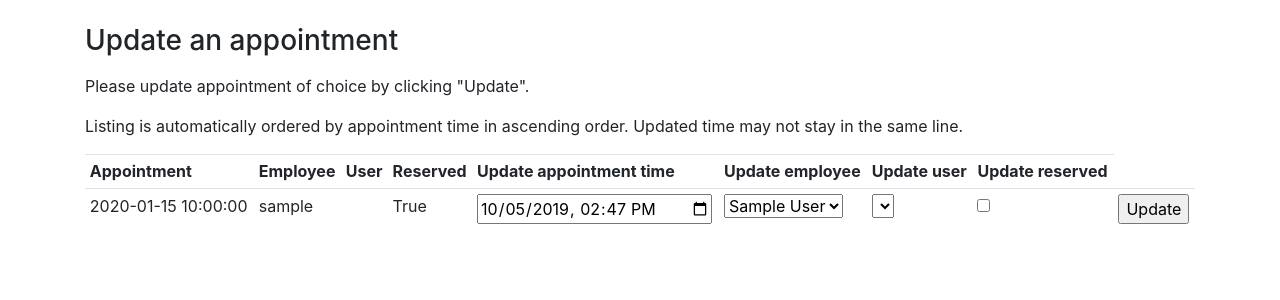
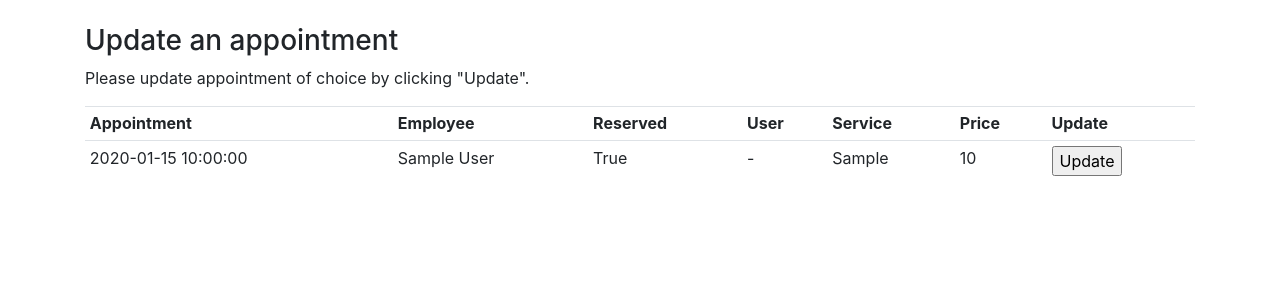
Before and after one commit to tommise/AppointmentSystem, a Flask app: page /appointments/update/ in a window 1280 px wide. Shown: the part 56-356 px from the top of the page. Run offline with Flask 2, Linux system fonts and the light colour scheme; a user stored in the database is signed in; tables that the repository leaves empty hold one stand-in row (values such as "Sample post"); lists and menus that the app fills with data are empty; some libraries are stand-ins or nearby versions.

Commit message:
Week 6: Modifications on appointment updating, form validation and listing

```diff
--- a/application/appointments/forms.py
+++ b/application/appointments/forms.py
@@ -3,11 +3,10 @@ from wtforms import StringField, SelectField, IntegerField, BooleanField, valida
 from wtforms.ext.sqlalchemy.fields import QuerySelectField
 from wtforms.fields.html5 import DateTimeLocalField
 from datetime import datetime
-
 from application.auth.models import User
 
 class AppointmentForm(FlaskForm):
-    name = DateTimeLocalField("Time: ", [validators.DataRequired()], default=datetime.today, format='%Y-%m-%dT%H:%M')
+    time = DateTimeLocalField("Time: ", [validators.DataRequired()], default=datetime.today, format='%Y-%m-%dT%H:%M')
     class Meta:
         csrf = False
 
@@ -16,6 +15,7 @@ class UpdateAppointmentForm(FlaskForm):
     reserved = BooleanField("Reserved: ", [validators.Optional()])
     employees = SelectField([validators.DataRequired()], coerce=int)
     users = SelectField([validators.DataRequired()], coerce=int)
+    services = SelectField([validators.DataRequired()], coerce=int)
 
     class Meta:
         csrf = False
--- a/application/appointments/views.py
+++ b/application/appointments/views.py
@@ -40,7 +40,15 @@ def appointments_create():
     if not form.validate():
         return render_template("appointments/new.html", form = form)
 
-    t = Appointment(form.name.data)
+    currentYear = int(datetime.now().year)
+    comparedYear = int(form.time.data.strftime('%Y'))
+
+    # If input year is smaller than current year or input year is more than two years ahead
+    if currentYear > comparedYear or currentYear + 1 < comparedYear:
+        form.time.errors.append("The time you picked is in the past or way too ahead in future, please choose another time.")
+        return render_template("appointments/new.html", form = form)
+
+    t = Appointment(form.time.data)
     t.accountappointment.append(user)
 
     db.session().add(t)
@@ -67,24 +75,34 @@ def appointments_delete(appointment_id):
     return redirect(url_for("appointments_remove"))
 
 # Updating an appointment
-
 @app.route("/appointments/update/", methods=["GET"])
 @login_required(role="ADMIN")
-def appointments_update():
+def appointments_updatelist():
+    return render_template("appointments/update.html", appointments = Appointment.query.all())
 
-    form1 = UpdateAppointmentForm()
+@app.route("/appointments/update/<appointment_id>/", methods=["POST"])
+@login_required(role="ADMIN")
+def appointments_update(appointment_id):
+
+    # Populate the fields with the current appointment data
+    t = Appointment.query.get(appointment_id)
+    form = UpdateAppointmentForm(obj=t)
 
     employees = User.query.filter_by(employee = True)
     employeelist = [(i.id, i.name) for i in employees]
-    form1.employees.choices = employeelist
+    form.employees.choices = employeelist
 
     users = User.query.filter_by(employee = False)
     userslist = [(i.id, i.name) for i in users]
-    form1.users.choices = userslist
+    form.users.choices = userslist
 
-    return render_template("appointments/update.html", appointments = Appointment.query.all(), form = form1)
+    services = Service.query.all()
+    serviceslist = [(i.id, "".join(i.service + ', ' + str(i.price) + 'e')) for i in services]
+    form.services.choices = serviceslist
 
-@app.route("/appointments/update/<appointment_id>/", methods=["GET", "POST"])
+    return render_template("appointments/updateform.html", appointment = Appointment.query.get(appointment_id), form = form)
+
+@app.route("/appointments/update/commit/<appointment_id>/", methods=["POST"])
 @login_required(role="ADMIN")
 def appointments_updates(appointment_id):
 
@@ -98,27 +116,46 @@ def appointments_updates(appointment_id):
     userslist = [(i.id, i.name) for i in users]
     form.users.choices = userslist
 
+    services = Service.query.all()
+    serviceslist = [(i.id, "".join(i.service + ', ' + str(i.price) + 'e')) for i in services]
+    form.services.choices = serviceslist
+
     if not form.validate():
-        return render_template("appointments/update.html", appointments = Appointment.query.all(), form = form)
+        render_template("appointments/updateform.html", appointment = Appointment.query.get(appointment_id), form = form)
+
+    currentYear = int(datetime.now().year)
+    comparedYear = int(form.start_time.data.strftime('%Y'))
+
+    # If input year is smaller than current year or input year is more than two years ahead
+    if currentYear > comparedYear or currentYear + 1 < comparedYear:
+        form.time.errors.append("The time you picked is in the past or way too ahead in future, please choose another time.")
+        return render_template("appointments/updateform.html", appointment = Appointment.query.get(appointment_id), form = form)
 
     t = Appointment.query.get(appointment_id)
 
-    user_id = form.users.data
-    employee_id = form.employees.data
+    user = User.query.get(form.users.data)
+    employee = User.query.get(form.employees.data)
+    service = Service.query.get(form.services.data)
 
-    new_user = User.query.get(user_id)
-    new_employee = User.query.get(employee_id)
-
+    t.services.clear()
     t.accountappointment.clear()
-    t.accountappointment.append(new_user)
-    t.accountappointment.append(new_employee)
-
     t.start_time = form.start_time.data
     t.reserved = form.reserved.data
+    t.accountappointment.append(employee)
+
+    # If reserved is set to False, information about user and service is removed
+    if form.reserved.data is False:
+        t.accountappointment.append(employee)
+
+        db.session().commit()
+        return redirect(url_for("appointments_updatelist"))
+
+    t.accountappointment.append(user)
+    t.services.append(service)
 
     db.session().commit()
 
-    return redirect(url_for("appointments_update"))
+    return redirect(url_for("appointments_updatelist"))
 
 # Reserving an appointment
 
@@ -154,11 +191,7 @@ def appointment_set_reserved(appointment_id):
     service_id = form.services.data
     new_service = Service.query.get(service_id)
 
-    if t.reserved is True:
-        t.reserved = False
-    elif t.reserved is False:
-        t.reserved = True
-
+    t.reserved = True
     t.services.append(new_service)
     t.accountappointment.append(user)
 
@@ -184,6 +217,7 @@ def appointment_set_cancel(appointment_id):
 
     t.reserved = False
     t.accountappointment.clear()
+    t.services.clear()
 
     t.accountappointment.append(employee)
 
--- a/application/templates/appointments/new.html
+++ b/application/templates/appointments/new.html
@@ -11,13 +11,13 @@
   <table class="table">
     <tr>
   <td>
-    {{ form.name.label }}
+    {{ form.time.label }}
   </td>
   <td>
-    {{ form.name }}
+    {{ form.time }}
   </td>
   <ul>
-      {% for error in form.name.errors %}
+      {% for error in form.time.errors %}
       <li>{{ error }}</li>
       {% endfor %}
     </ul>
--- a/application/templates/appointments/update.html
+++ b/application/templates/appointments/update.html
@@ -1,61 +1,48 @@
 {% extends "layout.html" %}
 
 {% block body %}
-{{ error }}
 
 <h3>Update an appointment</h3>
-<p></p>
 <p>Please update appointment of choice by clicking "Update".</p>
-<p>Listing is automatically ordered by appointment time in ascending order. Updated time may not stay in the same line.</p>
-<p></p>
 
   <table class="table table-sm table-hover">
     <tr>
       <th>Appointment</th>
       <th>Employee</th>
+      <th>Reserved</th>
       <th>User</th>
-      <th>Reserved</th>
-      <th>Update appointment time</th>
-      <th>Update employee</th>
-      <th>Update user</th>
-      <th>Update reserved</th>
+      <th>Service</th>
+      <th>Price</th>
+      <th>Update</th>
     </tr>
+
     {% for appointment in appointments %}
     <tr>
       <td>{{ appointment.start_time }}</td>
-      <td>{{ appointment.accountappointment[0].username }}</td>
+      <td>{{ appointment.accountappointment[0].name }}</td>
+      <td>{{ appointment.reserved }} </td>
 
       {% if appointment.accountappointment[1] is defined %}
-      <td>{{ appointment.accountappointment[1].username }}</td>
+      <td>{{ appointment.accountappointment[1].name }}</td>
       {% else %}
-      <td></td>
+      <td>-</td>
       {% endif %}
 
-      <td>{{ appointment.reserved }} </td>
+      {% if (appointment.reserved == True) and (appointment.services[0] is defined) %}
+        <td>{{ appointment.services[0].service }}</td>
+        <td>{{ appointment.services[0].price }}</td>
+        {% else %}
+        <td>-</td>
+        <td>-</td>
+      {% endif %}
 
-            <form method="POST" action="{{ url_for('appointments_updates', appointment_id=appointment.id) }}">
-              <td>{{ form.start_time }}</td>
-
-              <td>{{ form.employees }}</td>
-              <ul>
-                  {% for error in form.employees.errors %}
-                  <li>{{ error }}</li>
-                  {% endfor %}
-                </ul>
-
-              <td>{{ form.users }} </td>
-              <ul>
-                  {% for error in form.users.errors %}
-                  <li>{{ error }}</li>
-                  {% endfor %}
-              </ul>
-
-              <td>{{ form.reserved }}</td>
-              <td><input type="submit" value="Update"/></td>
-            </form>
-
-              </tr>
-              {% endfor %}
-            </table>
+      <td>
+  <form method="POST" action="{{ url_for('appointments_update', appointment_id=appointment.id) }}">
+    <input type="submit" value="Update"/>
+  </form>
+      </td>
+    </tr>
+    {% endfor %}
+  </table>
 
 {% endblock %}
--- a/application/templates/layout.html
+++ b/application/templates/layout.html
@@ -40,7 +40,7 @@
               <a class="dropdown-item" href="{{ url_for('appointments_form') }}">Add an appointment</a>
               <a class="dropdown-item" href="{{ url_for('appointments_index') }}">List all appointments</a>
               <a class="dropdown-item" href="{{ url_for('appointments_remove') }}">Remove an appointment</a>
-              <a class="dropdown-item" href="{{ url_for('appointments_update') }}">Update an appointment</a>
+              <a class="dropdown-item" href="{{ url_for('appointments_updatelist') }}">Update an appointment</a>
               <a class="dropdown-item" href="{{ url_for('my_appointments') }}">List all my appointments</a>
             </div>
         </li>
--- a/application/templates/services/update.html
+++ b/application/templates/services/update.html
@@ -13,6 +13,7 @@
       <th>Price</th>
       <th>Update service</th>
       <th>Update price</th>
+      <th>Update</th>
     </tr>
     {% for service in services %}
     <tr></tr>
```
Also changed, not shown: application/templates/appointments/list.html (+5 -8 lines), application/templates/appointments/remove.html (+14 -9 lines), application/templates/appointments/updateform.html (added, +82 -0 lines).
